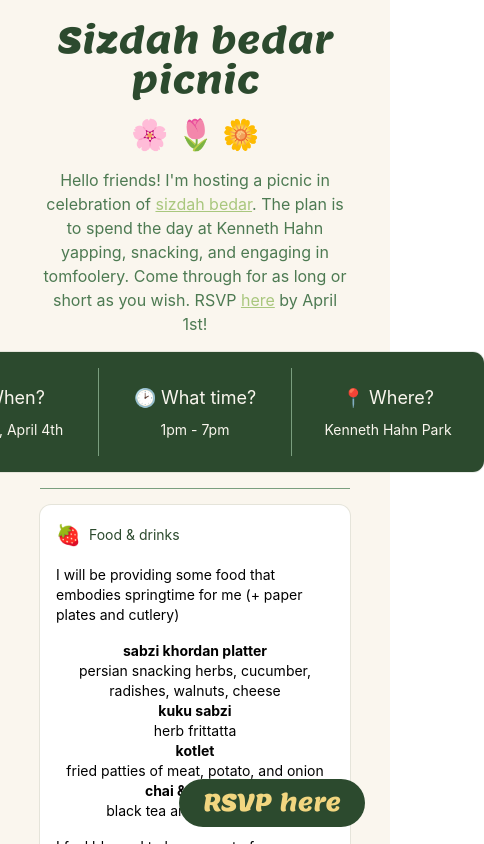
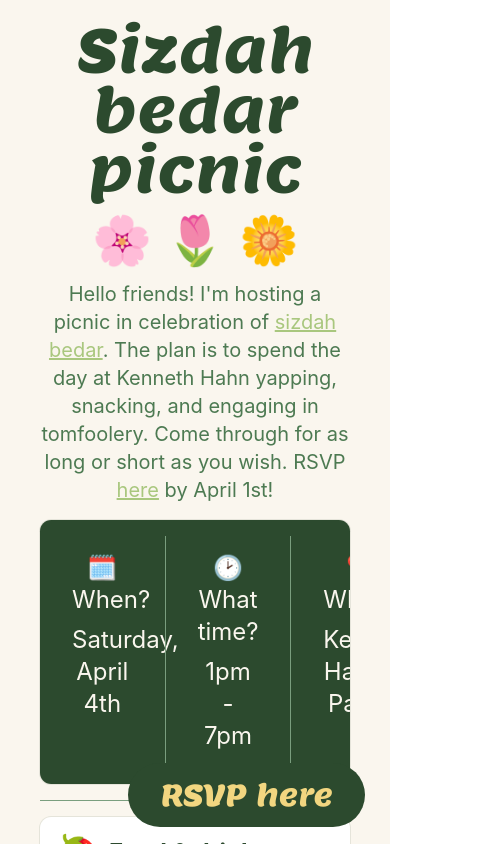
Before and after one commit to kianadk/kianajoon, a React (Vite) app: page /sizdah-bedar-1405 in a window 390 px wide. Shown: the top 844 px of the page, 484 px wide, since content can reach past the window. Built offline with nearby package versions, Linux system fonts and the light colour scheme.

Commit message:
mobile optimize

```diff
--- a/src/sizdah-bedar/InfoCard.tsx
+++ b/src/sizdah-bedar/InfoCard.tsx
@@ -7,10 +7,10 @@ type InfoCardProps = {
 }
 
 function InfoCard({ children, title, icon }: InfoCardProps) {
-    return <Card className="p-4 bg-white">
+    return <Card className="p-4 bg-white text-xl">
         <div className="flex gap-2 align-middle items-center">
-           <span className="text-xl">{icon}</span>
-           <h4 className="text-foreground">{title}</h4>
+           <span className="text-4xl">{icon}</span>
+           <h4 className="text-foreground text-2xl font-bold">{title}</h4>
         </div>
 
         {children}
--- a/src/sizdah-bedar/Sizdah.tsx
+++ b/src/sizdah-bedar/Sizdah.tsx
@@ -5,28 +5,28 @@ import InfoCard from "./InfoCard";
 
 function Sizdah() {
     return (
-        <div className="flex flex-col items-center mx-10 py-5 md:mx-20 md:py-10" >
-        <h1 className="text-4xl font-sans text-center text-foreground">Sizdah bedar picnic</h1>
-        <p className="text-3xl my-4">🌸 🌷 🌼</p>
-        <p className="text-ring text-center">
+        <div className="flex flex-col items-center mx-10 py-5 md:mx-10 md:py-10" >
+        <h1 className="text-6xl font-sans text-center text-foreground">Sizdah bedar picnic</h1>
+        <p className="text-5xl my-4">🌸 🌷 🌼</p>
+        <p className="text-xl text-ring text-center">
             Hello friends! I'm hosting a picnic in celebration of <a className="text-muted-foreground underline" href="https://en.wikipedia.org/wiki/Sizdah_Be-dar" target="_blank" rel="noopener noreferrer">sizdah bedar</a>. The plan is to spend the day at Kenneth Hahn yapping, snacking, and engaging in tomfoolery. Come through for as long or short as you wish. RSVP <a className="text-muted-foreground underline" href="https://forms.gle/LVzDtEqBJS968uCz9">here</a> by April 1st!
         </p>
 
-        <Card className="flex flex-row px-4 my-4 bg-foreground text-background">
-            <div className="flex flex-col gap-2 p-4 text-center w-40">
-                <div className="text-lg">🗓️ When?</div> Saturday, April 4th
+        <Card className="flex flex-row px-4 my-4 w-full bg-foreground text-background">
+            <div className="flex flex-col gap-2 p-4 text-center w-1/3 text-2xl">
+                <div className="text-2xl">🗓️ When?</div> Saturday, April 4th
             </div>
             <Separator orientation="vertical" />
-            <div className="flex flex-col gap-2 p-4 text-center w-40">
-                <div className="text-lg">🕑 What time?</div> 1pm - 7pm
+            <div className="flex flex-col gap-2 p-4 text-center w-1/3 text-2xl">
+                <div className="text-2xl">🕑 What time?</div> 1pm - 7pm
                 </div>
             <Separator orientation="vertical" />
-            <div className="flex flex-col gap-2 p-4 text-center w-40">
-                <div className="text-lg">📍 Where?</div>  Kenneth Hahn Park
+            <div className="flex flex-col gap-2 p-4 text-center w-1/3 text-2xl">
+                <div className="text-2xl">📍 Where?</div>  Kenneth Hahn Park
             </div>
         </Card>
         <Separator className='max-w-2xl' />
-        <div className='max-w-2xl my-4'>
+        <div className='my-4'>
             <InfoCard icon="🍓" title="Food & drinks">
                 <p>I will be providing some food that embodies springtime for me (+ paper plates and cutlery) </p>
                 <ul className="text-center">
@@ -38,7 +38,7 @@ function Sizdah() {
                 <p>I feel blessed to know most of your tummys pretty well, but lmk if you have any dietary restrictions. Contributions are welcome but not required. Lmk if you want help deciding what to bring!</p>
             </InfoCard>
         </div>
-        <div className="grid grid-cols-2 gap-4 max-w-2xl">
+        <div className="grid grid-cols-2 gap-4">
             <InfoCard icon="👀" title="Where to find us">
                 <p>We'll be posted up at Kenneth Hahn Park. Hoping to snag a table S/SE of the lake. I will send out an update on the morning of.</p>
                 <p>A couple map options for reference:</p>
@@ -76,8 +76,8 @@ function Sizdah() {
                 <p>There is <a href="https://pw.lacounty.gov/core-service-areas/transportation/the-link-baldwin-hills-parklands/">a shuttle</a> that runs from the Expo/La Cienega metro station to the park.</p>
             </InfoCard>
         </div>
-        <Button className="bg-foreground p-4 text-background fixed bottom-4 right-6 p-6 rounded-full">
-            <a className="font-sans text-2xl text-accent" href="https://forms.gle/LVzDtEqBJS968uCz9" target="_blank" rel="noopener noreferrer">RSVP here</a>
+        <Button className="bg-foreground p-4 text-background fixed bottom-4 right-6 p-8 rounded-full">
+            <a className="font-sans text-3xl text-accent" href="https://forms.gle/LVzDtEqBJS968uCz9" target="_blank" rel="noopener noreferrer">RSVP here</a>
         </Button>
     </div>);
 }
```
